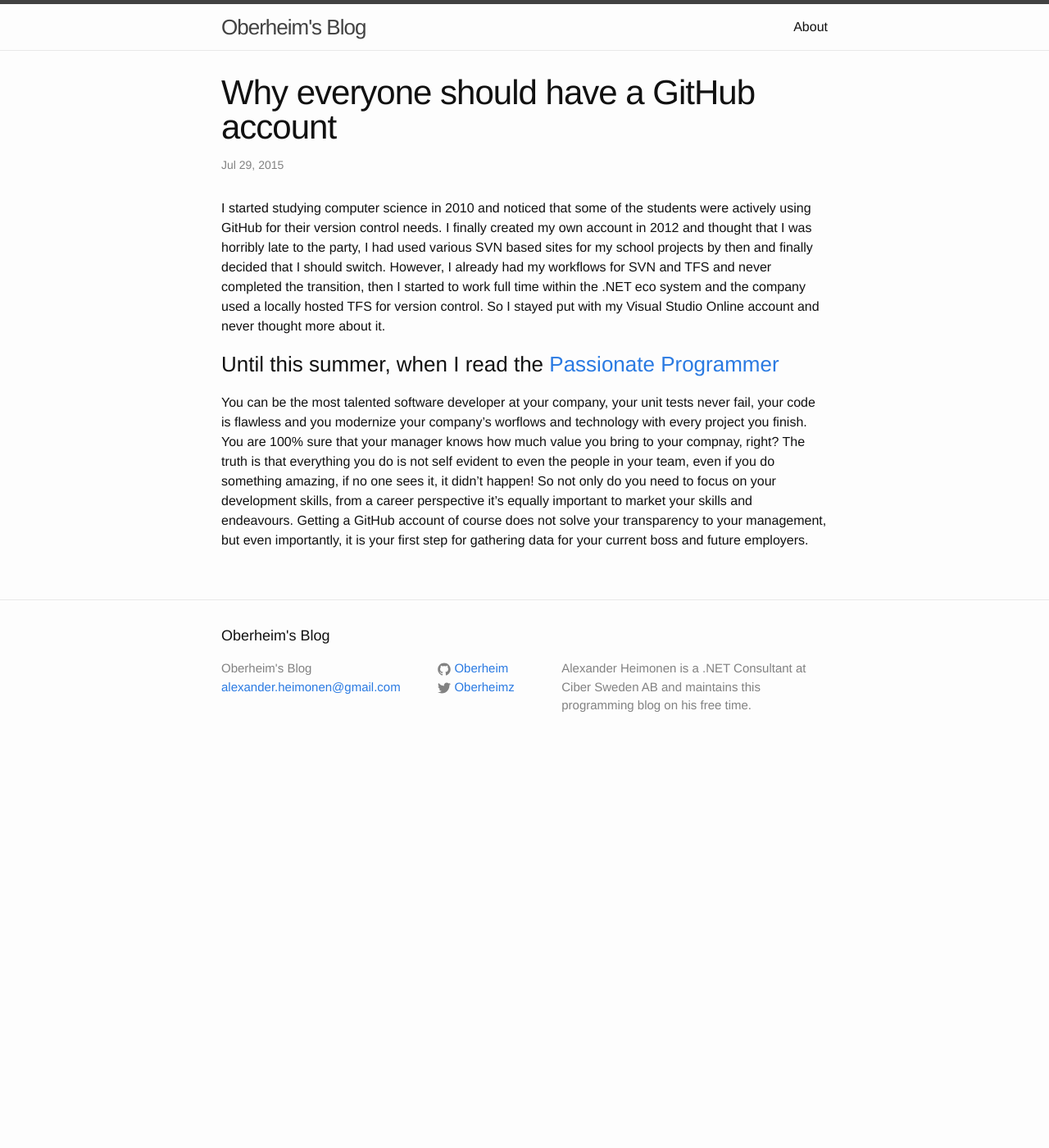
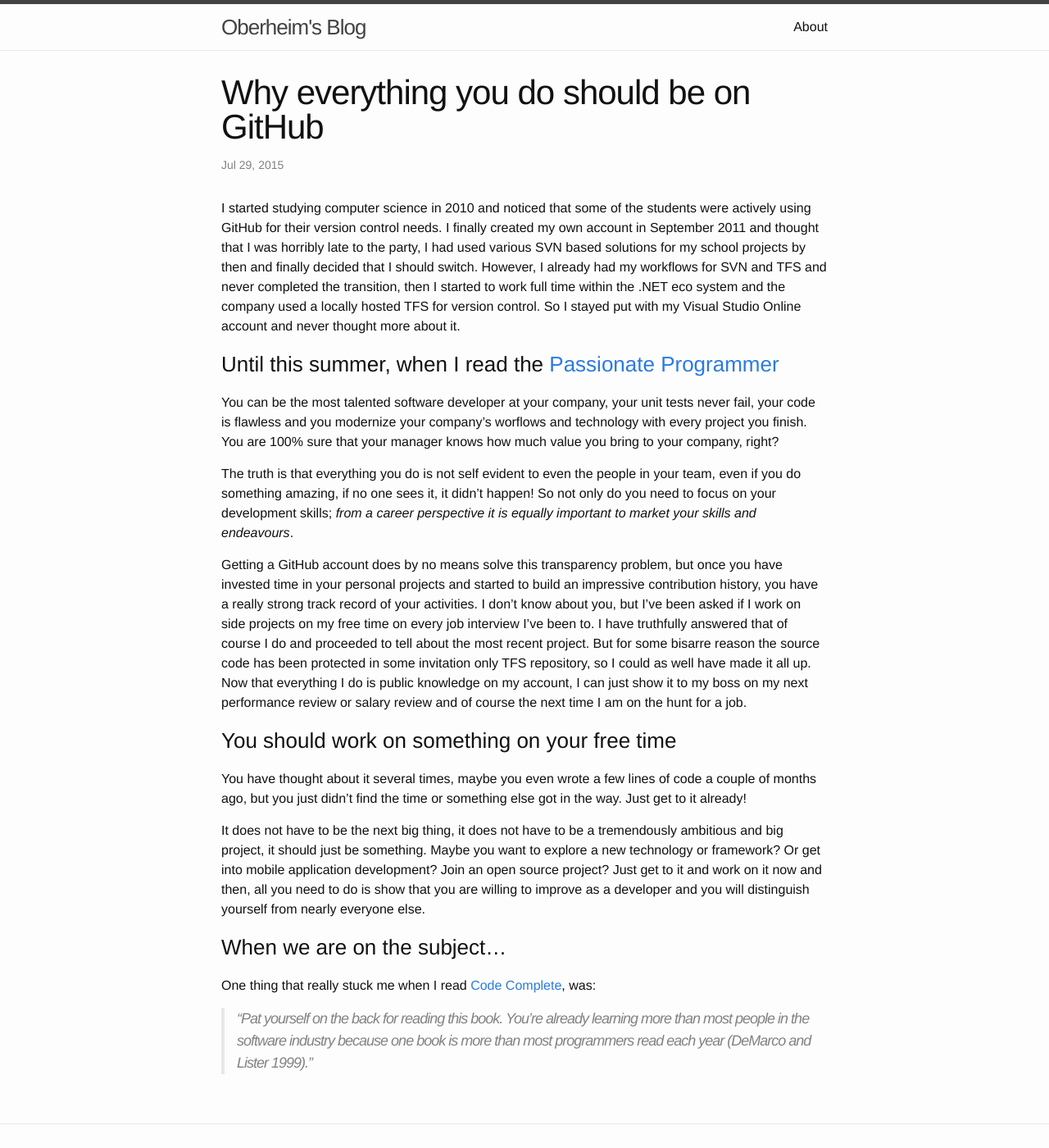
Before and after one commit to Oberheim/Oberheim.github.io, a Jekyll site: the page built from _posts/2015-07-29-why-everyone-should-have-a-github-account.markdown, in a window 1280 px wide and 1400 px high. Shown: the whole window at 82% size. Built offline with Jekyll 4.4.1, drawn with Linux system fonts in a browser that asks for light colours.

Commit message:
First draft for github article

```diff
--- a/_config.yml
+++ b/_config.yml
@@ -10,4 +10,4 @@
 
 # Build settings
 markdown: kramdown
-highlighter: pygments
+highlighter: null
--- a/_posts/2015-07-29-why-everyone-should-have-a-github-account.markdown
+++ b/_posts/2015-07-29-why-everyone-should-have-a-github-account.markdown
@@ -1,11 +1,24 @@
 ---
 layout: post
-title:  "Why everyone should have a GitHub account"
+title:  "Why everything you do should be on GitHub"
 date:   2015-07-29 16:27:46
 categories: GitHub
 ---
-I started studying computer science in 2010 and noticed that some of the students were actively using GitHub for their version control needs. I finally created my own account in 2012 and thought that I was horribly late to the party, I had used various SVN based sites for my school projects by then and finally decided that I should switch. However, I already had my workflows for SVN and TFS and never completed the transition, then I started to work full time within the .NET eco system and the company used a locally hosted TFS for version control. So I stayed put with my Visual Studio Online account and never thought more about it.
+I started studying computer science in 2010 and noticed that some of the students were actively using GitHub for their version control needs. I finally created my own account in September 2011 and thought that I was horribly late to the party, I had used various SVN based solutions for my school projects by then and finally decided that I should switch. However, I already had my workflows for SVN and TFS and never completed the transition, then I started to work full time within the .NET eco system and the company used a locally hosted TFS for version control. So I stayed put with my Visual Studio Online account and never thought more about it.
 
 ###Until this summer, when I read the [Passionate Programmer](http://www.amazon.com/The-Passionate-Programmer-Remarkable-Development/dp/1934356344)
-You can be the most talented software developer at your company, your unit tests never fail, your code is flawless and you modernize your company's worflows and technology with every project you finish. You are 100% sure that your manager knows how much value you bring to your compnay, right?
-The truth is that everything you do is not self evident to even the people in your team, even if you do something amazing, if no one sees it, it didn't happen! So not only do you need to focus on your development skills, from a career perspective it's equally important to market your skills and endeavours. Getting a GitHub account of course does not solve your transparency to your management, but even importantly, it is your first step for gathering data for your current boss and future employers.
+You can be the most talented software developer at your company, your unit tests never fail, your code is flawless and you modernize your company's worflows and technology with every project you finish. You are 100% sure that your manager knows how much value you bring to your company, right?
+
+The truth is that everything you do is not self evident to even the people in your team, even if you do something amazing, if no one sees it, it didn't happen! So not only do you need to focus on your development skills; *from a career perspective it is equally important to market your skills and endeavours*.
+
+Getting a GitHub account does by no means solve this transparency problem, but once you have invested time in your personal projects and started to build an impressive contribution history, you have a really strong track record of your activities. I don't know about you, but I've been asked if I work on side projects on my free time on every job interview I've been to. I have truthfully answered that of course I do and proceeded to tell about the most recent project. But for some bisarre reason the source code has been protected in some invitation only TFS repository, so I could as well have made it all up. Now that everything I do is public knowledge on my account, I can just show it to my boss on my next performance review or salary review and of course the next time I am on the hunt for a job.
+
+###You should work on something on your free time
+You have thought about it several times, maybe you even wrote a few lines of code a couple of months ago, but you just didn't find the time or something else got in the way. Just get to it already!
+
+It does not have to be the next big thing, it does not have to be a tremendously ambitious and big project, it should just be something. Maybe you want to explore a new technology or framework? Or get into mobile application development? Join an open source project? Just get to it and work on it now and then, all you need to do is show that you are willing to improve as a developer and you will distinguish yourself from nearly everyone else.
+
+###When we are on the subject...
+One thing that really stuck me when I read [Code Complete](http://www.amazon.com/Code-Complete-Practical-Handbook-Construction/dp/0735619670), was:
+
+>"Pat yourself on the back for reading this book. You're already learning more than most people in the software industry because one book is more than most programmers read each year (DeMarco and Lister 1999)."
```
Also changed, not shown: 1 other file.
